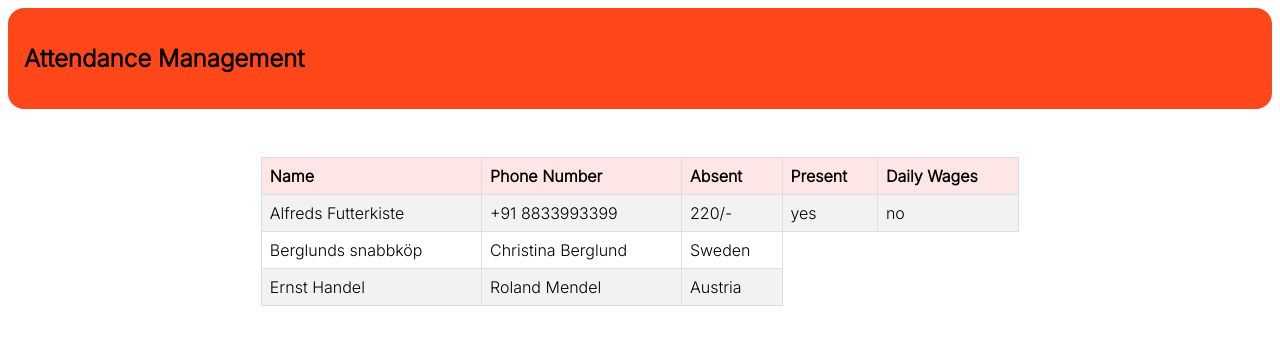
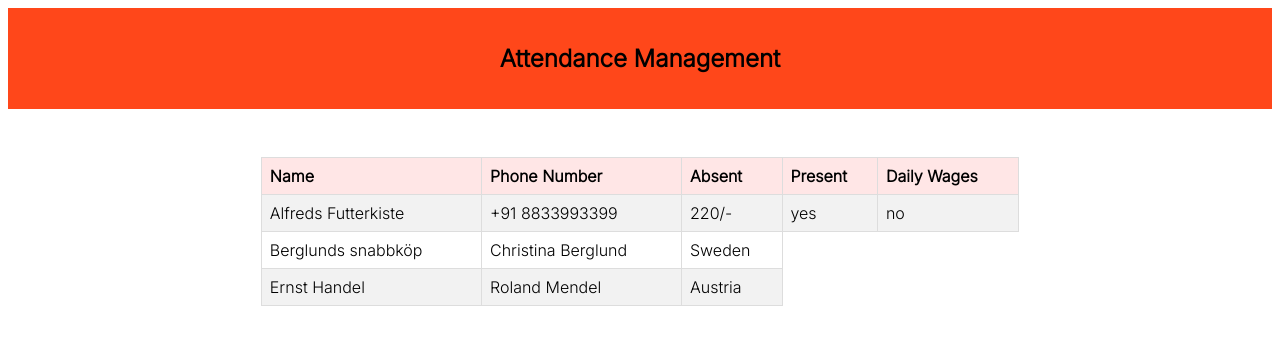
Before and after one commit to harshv1741/AttendanceSystem, a website: page index.html in a window 1280 px wide. Drawn offline with Linux system fonts and the light colour scheme.

Commit message:
fix: table and navbar alignment #2

```diff
--- a/index.html
+++ b/index.html
@@ -8,11 +8,9 @@
 		<title>Home</title>
 	</head>
 	<body>
-		<!-- My Website Navbar (START) -->
-				<nav class="navbar">
-					<h2 class="navbar-head">Attendance Management</h2>
-				</nav>
-		<!-- My Website Navbar (END) -->
+		<div class="heading">
+			<h2>Attendance Management</h2>
+		</div>
 
 		<div class="table-container">
 			<table>
--- a/style.css
+++ b/style.css
@@ -2,32 +2,19 @@
 
 :root{
 	font-family: "Inter", sans-serif;
+	display: flex;
+	flex-direction: column;
 }
 
-header{
-	display: block;
-	border-collapse: collapse;
+.heading{
+	text-align: center;
+	padding: 1rem;
+	background-color: #FF471A;
 }
-
-/* NavBar (START) */
-
-/* Contains Style for Navbar */
-.navbar {
-	margin-left: auto;
-	margin-right: auto;
-	/* for spacing the navbar*/
-	padding: 1rem;
-	/* border-radius: For Rounded Corners */
-	border-radius: 1rem;
-	background-color: #ff471a;
-}
-
-
-
 
 /* Table Data */
 .table-container {
-	margin-top: 3rem;
+	margin: 3rem 0 3rem 0;
 	align-items: center;
 }
 
```
